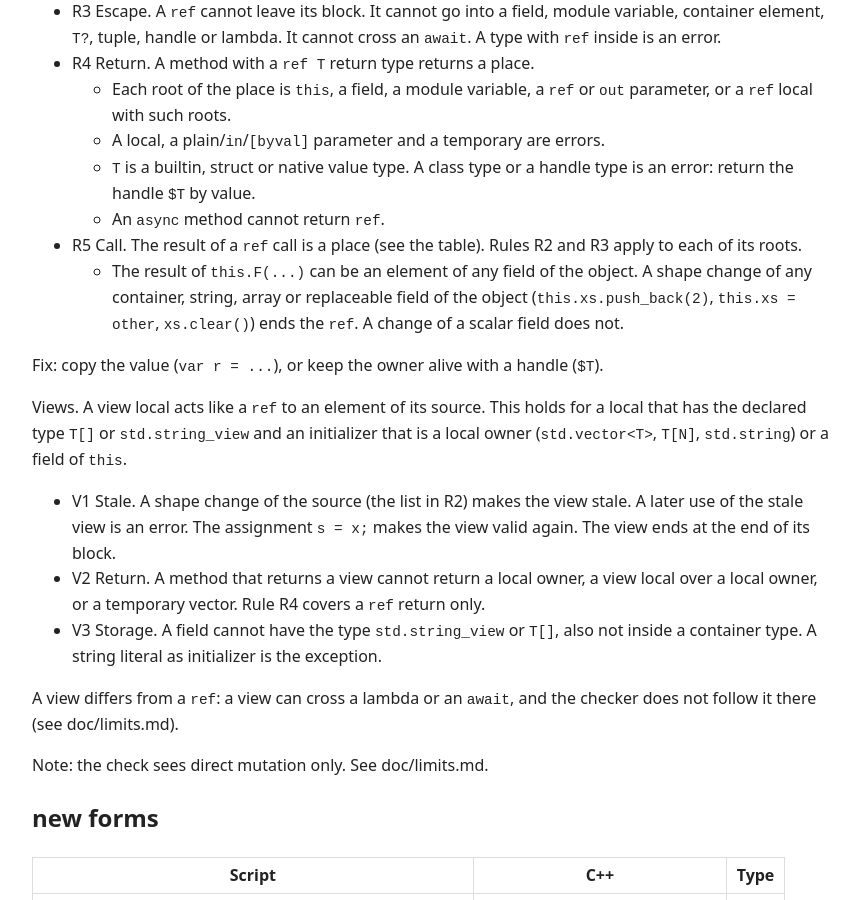
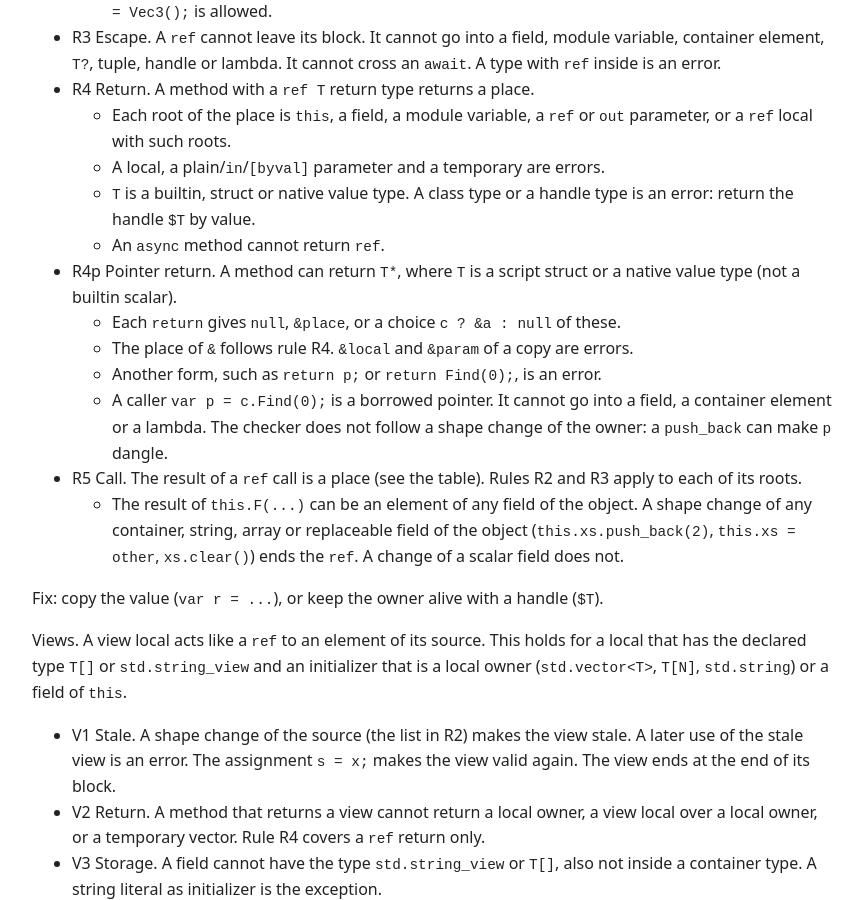
Before and after one commit to rokups/hotpp, a Jekyll site: the page built from doc/type-design.md, in a window 1280 px wide and 900 px high, scrolled down 4019 px. Shown: the whole window, without its empty margins (224-1087 px from the left). Built offline with Jekyll 4.4.1, drawn with Linux system fonts in a browser that asks for light colours; some of the changed text lies outside the part shown.

Commit message:
Document the T* return of a value struct (G05)
Add rule R4p. State the limits of a borrowed var from the call.
Update the borrowing example: a T* return of a value is valid.

```diff
--- a/doc/type-design.md
+++ b/doc/type-design.md
@@ -71,7 +71,7 @@ Notes on `hot::Value<T>`:
 - A constructor parameter that the body writes is a by-value parameter.
 - A C++ error message shows `T` for `hot::In<T>`.
 - An `override` or an interface method copies the base signature. The default rule applies to new methods only.
-- A return type is by value, unless `ref` is written. A `ref T` return type gives `T&`. See "Lifetime of a ref".
+- A return type is by value, unless `ref` is written. A `ref T` return type gives `T&`. See "Lifetime of a ref". A `T*` return of a value struct follows rule R4p.
 
 ## Locals and ref
 
@@ -116,6 +116,11 @@ Rules:
   - A local, a plain/`in`/`[byval]` parameter and a temporary are errors.
   - `T` is a builtin, struct or native value type. A class type or a handle type is an error: return the handle `$T` by value.
   - An `async` method cannot return `ref`.
+- R4p Pointer return. A method can return `T*`, where `T` is a script struct or a native value type (not a builtin scalar).
+  - Each `return` gives `null`, `&place`, or a choice `c ? &a : null` of these.
+  - The place of `&` follows rule R4. `&local` and `&param` of a copy are errors.
+  - Another form, such as `return p;` or `return Find(0);`, is an error.
+  - A caller `var p = c.Find(0);` is a borrowed pointer. It cannot go into a field, a container element or a lambda. The checker does not follow a shape change of the owner: a `push_back` can make `p` dangle.
 - R5 Call. The result of a `ref` call is a place (see the table). Rules R2 and R3 apply to each of its roots.
   - The result of `this.F(...)` can be an element of any field of the object. A shape change of any container, string, array or replaceable field of the object (`this.xs.push_back(2)`, `this.xs = other`, `xs.clear()`) ends the `ref`. A change of a scalar field does not.
 
```
Also changed, not shown: doc/borrowing-locals.md (+1 -1 lines), doc/borrowing.md (+3 -3 lines), doc/limits.md (+1 -0 lines).
